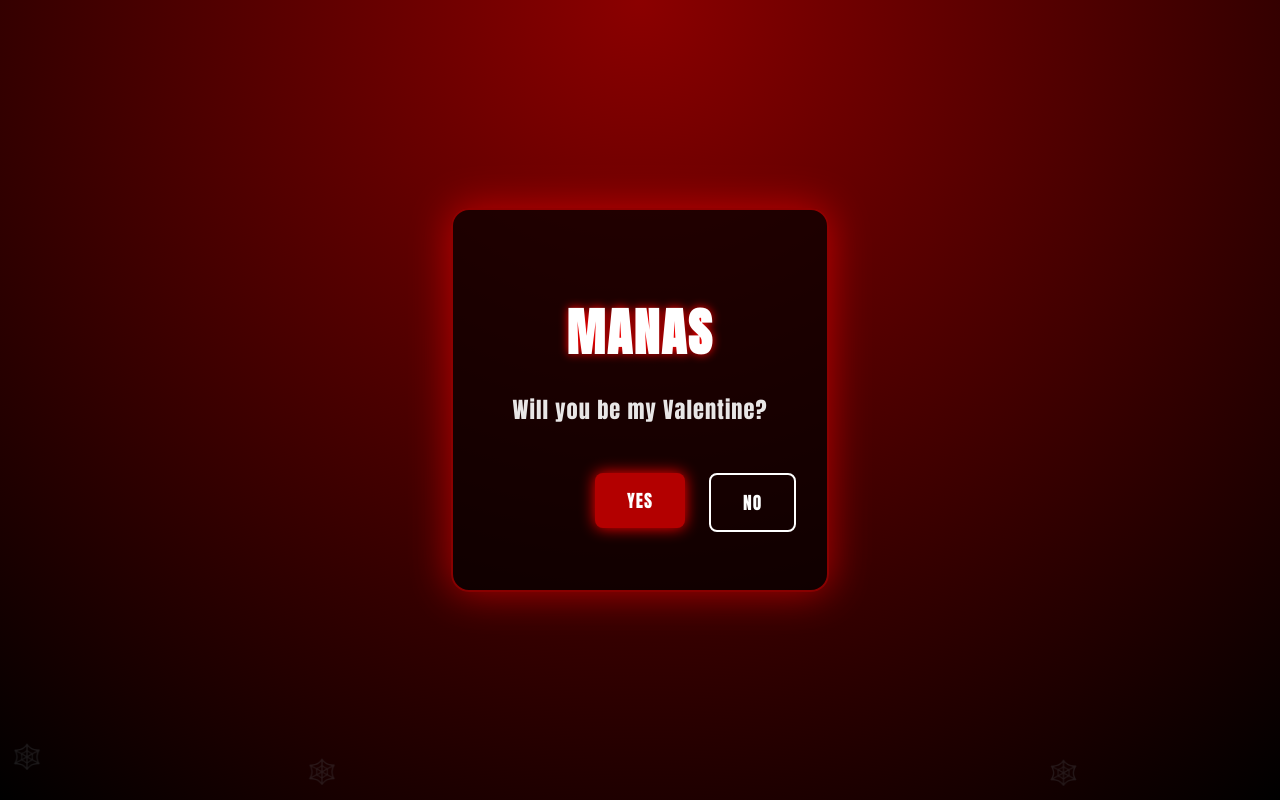
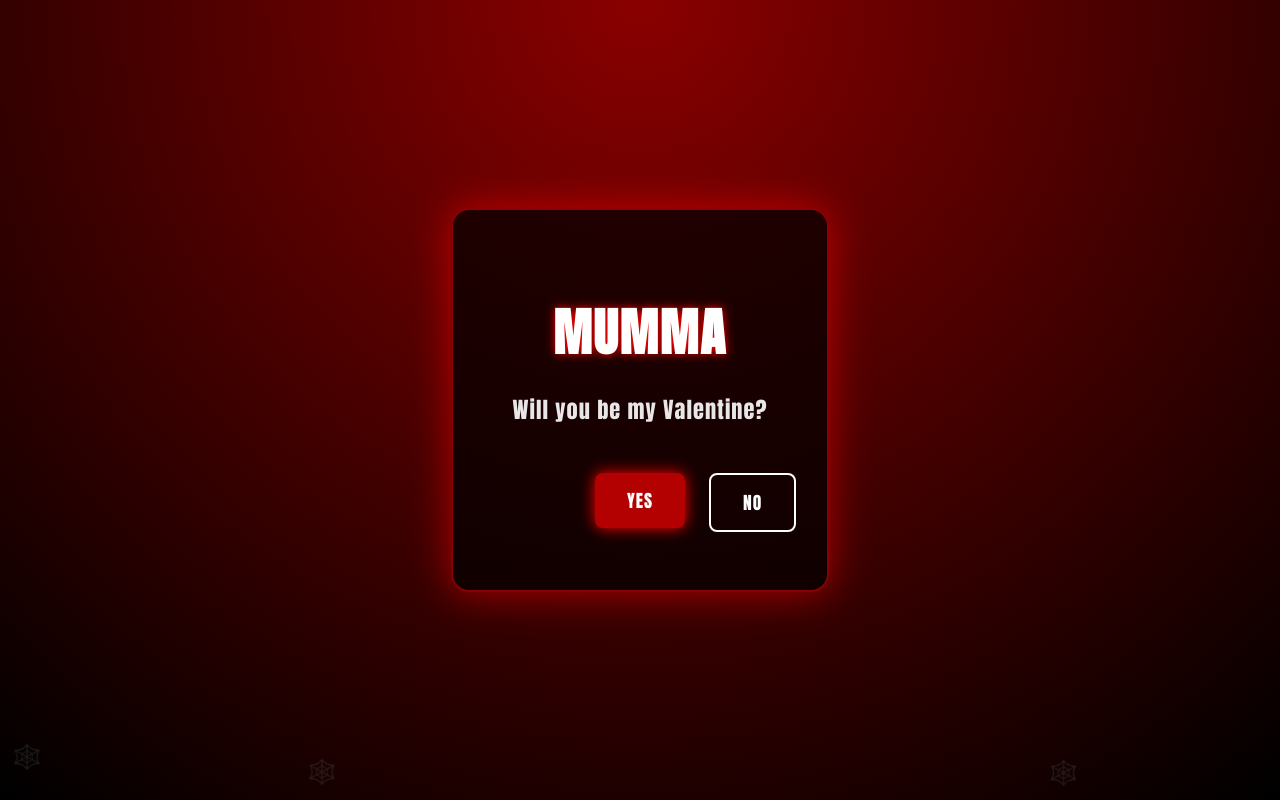
Before and after one commit to jeny2505-man/Valentiine, a plain HTML site: page index.html in a window 1280 px wide. Shown: the top 800 px of the page. Drawn offline with Linux system fonts and the light colour scheme.

Commit message:
Update index.html

```diff
--- a/index.html
+++ b/index.html
@@ -91,7 +91,7 @@
 <body>
 
     <div class="card">
-        <h1>MANAS</h1>
+        <h1>MUMMA</h1>
         <p>Will you be my Valentine?</p>
 
         <div class="buttons">
```
